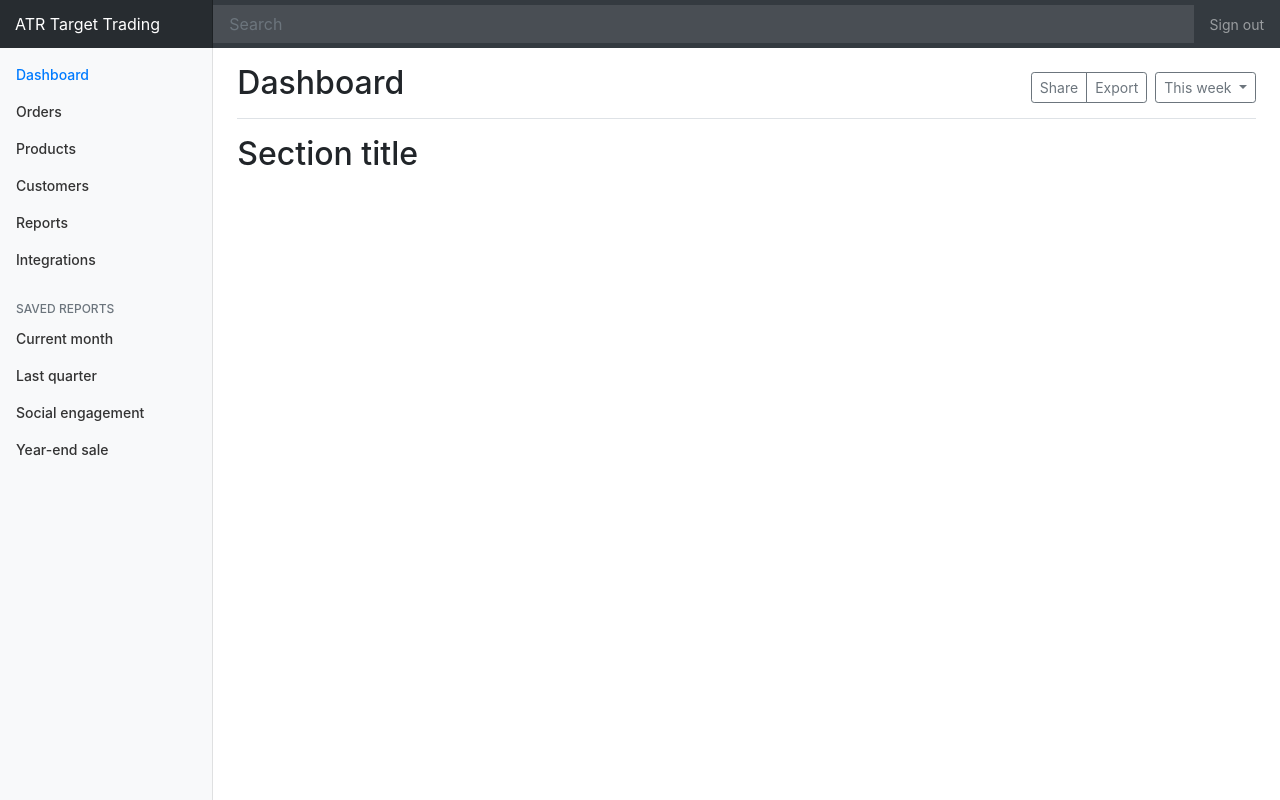
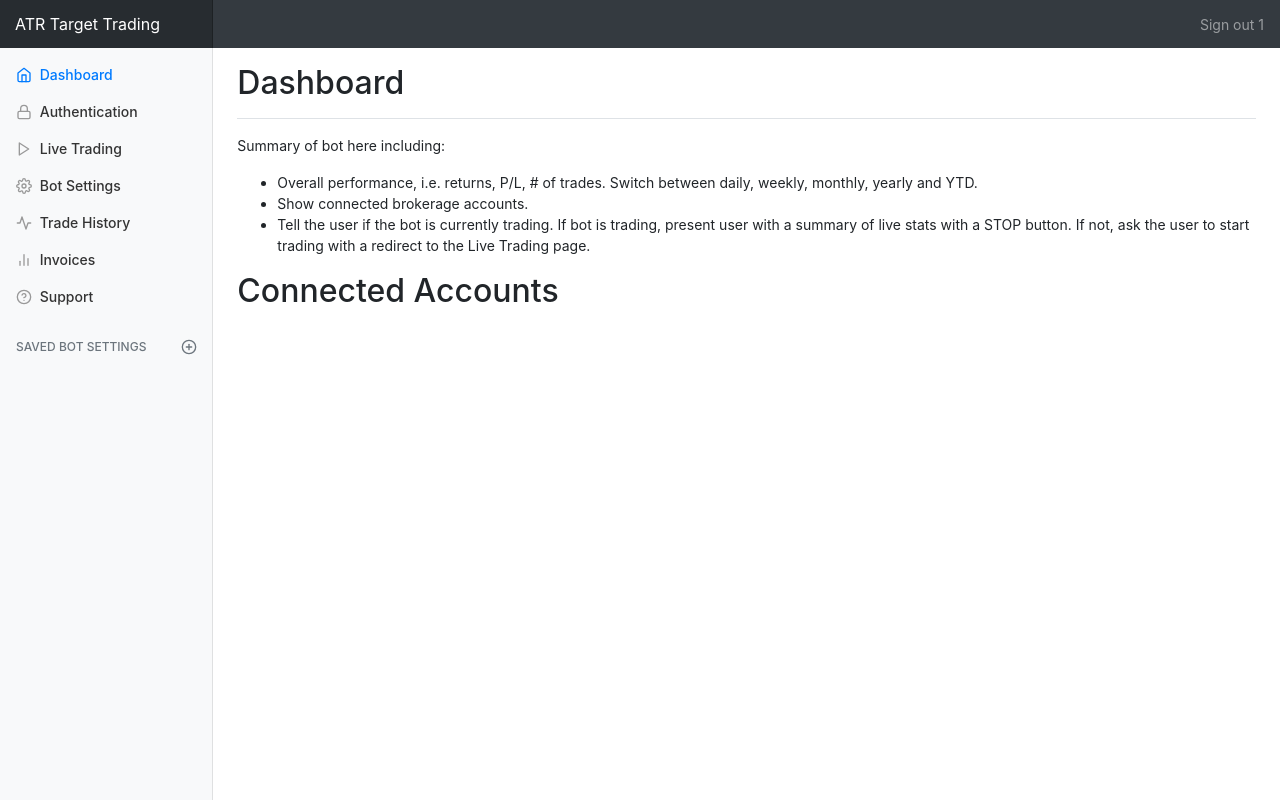
Before and after one commit to brianweber2/atr-target-trading-bot, a Flask app: page / in a window 1280 px wide. Run offline with Flask 2, Linux system fonts and the light colour scheme; the first user in the database is signed in; a database or web service that is not in the repository returns one stand-in record (Sample ...); some libraries are stand-ins or nearby versions.

Commit message:
Issues #15, #21, #22, #23, #24, #25, #26, and #27.

```diff
--- a/app.py
+++ b/app.py
@@ -80,7 +80,7 @@ def login():
         created_at=user['created_at']
       )
       login_user(user_obj)
-      flash("You've been logged in!", "success")
+      # flash("You've been logged in!", "success")
       return redirect(url_for('index'))
     flash("Your email or password don't match!", "error")
   return render_template('login.html', form=form)
@@ -91,6 +91,36 @@ def logout():
   logout_user()
   flash("You've been logged out!", "success")
   return redirect(url_for('login'))
+
+@app.route('/authentication')
+@login_required
+def authentication():
+  return render_template('dashboard_auth.html', user=current_user)
+
+@app.route('/live_trading')
+@login_required
+def live_trading():
+  return render_template('dashboard_live_trading.html', user=current_user)
+
+@app.route('/bot_settings')
+@login_required
+def bot_settings():
+  return render_template('dashboard_bot_settings.html', user=current_user)
+
+@app.route('/trade_history')
+@login_required
+def trade_history():
+  return render_template('dashboard_trade_history.html', user=current_user)
+
+@app.route('/invoices')
+@login_required
+def invoices():
+  return render_template('dashboard_invoices.html', user=current_user)
+
+@app.route('/support')
+@login_required
+def support():
+  return render_template('dashboard_support.html', user=current_user)
 
 @app.route('/tda_auth')
 @login_required
--- a/templates/dashboard_base.html
+++ b/templates/dashboard_base.html
@@ -29,10 +29,10 @@
 
     <nav class="navbar navbar-dark sticky-top bg-dark flex-md-nowrap p-0">
       <a class="navbar-brand col-sm-3 col-md-2 mr-0" href="{{ url_for('index') }}">ATR Target Trading</a>
-      <input class="form-control form-control-dark w-100" type="text" placeholder="Search" aria-label="Search">
+      {# <input class="form-control form-control-dark w-100" type="text" placeholder="Search" aria-label="Search"> #}
       <ul class="navbar-nav px-3">
         <li class="nav-item text-nowrap">
-          <a class="nav-link" href="{{ url_for('logout') }}">Sign out</a>
+          <a class="nav-link" href="{{ url_for('logout') }}">Sign out {{ user.username }}</a>
         </li>
       </ul>
     </nav>
@@ -43,50 +43,56 @@
           <div class="sidebar-sticky">
             <ul class="nav flex-column">
               <li class="nav-item">
-                <a class="nav-link active" href="{{ url_for('index') }}">
+                <a class="nav-link {% if request.path == '/' %}active{% endif %}" href="{{ url_for('index') }}">
                   <span data-feather="home"></span>
                   Dashboard <span class="sr-only">(current)</span>
                 </a>
               </li>
               <li class="nav-item">
-                <a class="nav-link" href="#">
-                  <span data-feather="file"></span>
-                  Orders
+                <a class="nav-link {% if request.path == '/authentication' %}active{% endif %}" href="{{ url_for('authentication') }}">
+                  <span data-feather="lock"></span>
+                  Authentication
                 </a>
               </li>
               <li class="nav-item">
-                <a class="nav-link" href="#">
-                  <span data-feather="shopping-cart"></span>
-                  Products
+                <a class="nav-link {% if request.path == '/live_trading' %}active{% endif %}" href="{{ url_for('live_trading') }}">
+                  <span data-feather="play"></span>
+                  Live Trading
                 </a>
               </li>
               <li class="nav-item">
-                <a class="nav-link" href="#">
-                  <span data-feather="users"></span>
-                  Customers
+                <a class="nav-link {% if request.path == '/bot_settings' %}active{% endif %}" href="{{ url_for('bot_settings') }}">
+                  <span data-feather="settings"></span>
+                  Bot Settings
                 </a>
               </li>
               <li class="nav-item">
-                <a class="nav-link" href="#">
-                  <span data-feather="bar-chart-2"></span>
-                  Reports
+                <a class="nav-link {% if request.path == '/trade_history' %}active{% endif %}" href="{{ url_for('trade_history') }}">
+                  <span data-feather="activity"></span>
+                  Trade History
                 </a>
               </li>
               <li class="nav-item">
-                <a class="nav-link" href="#">
-                  <span data-feather="layers"></span>
-                  Integrations
+                <a class="nav-link {% if request.path == '/invoices' %}active{% endif %}" href="{{ url_for('invoices') }}">
+                  <span data-feather="bar-chart-2"></span>
+                  Invoices
+                </a>
+              </li>
+              <li class="nav-item">
+                <a class="nav-link {% if request.path == '/support' %}active{% endif %}" href="{{ url_for('support') }}">
+                  <span data-feather="help-circle"></span>
+                  Support
                 </a>
               </li>
             </ul>
 
             <h6 class="sidebar-heading d-flex justify-content-between align-items-center px-3 mt-4 mb-1 text-muted">
-              <span>Saved reports</span>
+              <span>Saved Bot Settings</span>
               <a class="d-flex align-items-center text-muted" href="#">
                 <span data-feather="plus-circle"></span>
               </a>
             </h6>
-            <ul class="nav flex-column mb-2">
+            {# <ul class="nav flex-column mb-2">
               <li class="nav-item">
                 <a class="nav-link" href="#">
                   <span data-feather="file-text"></span>
--- a/templates/dashboard_home.html
+++ b/templates/dashboard_home.html
@@ -7,17 +7,30 @@
   <div class="d-flex justify-content-between flex-wrap flex-md-nowrap align-items-center pb-2 mb-3 border-bottom">
     <h1 class="h2">Dashboard</h1>
     <div class="btn-toolbar mb-2 mb-md-0">
-      <div class="btn-group mr-2">
+      {# <div class="btn-group mr-2">
         <button class="btn btn-sm btn-outline-secondary">Share</button>
         <button class="btn btn-sm btn-outline-secondary">Export</button>
       </div>
       <button class="btn btn-sm btn-outline-secondary dropdown-toggle">
         <span data-feather="calendar"></span>
         This week
-      </button>
+      </button> #}
     </div>
   </div>
 
-  <h2>Section title</h2>
+  <p>Summary of bot here including:</p>
+  <ul>
+    <li>
+      Overall performance, i.e. returns, P/L, # of trades. Switch between daily, weekly, monthly, yearly and YTD.
+    </li>
+    <li>
+      Show connected brokerage accounts.
+    </li>
+    <li>
+      Tell the user if the bot is currently trading. If bot is trading, present user with a summary of live stats with a STOP button. If not, ask the user to start trading with a redirect to the Live Trading page.
+    </li>
+  </ul>
+
+  <h2>Connected Accounts</h2>
 </main>
 {% endblock %}
```
Also changed, not shown: other parts of templates/dashboard_base.html (+4 -1 lines), pip_requirements.txt (+0 -8 lines), templates/dashboard_auth.html (added, +23 -0 lines), templates/dashboard_bot_settings.html (added, +24 -0 lines), templates/dashboard_invoices.html (added, +23 -0 lines), templates/dashboard_live_trading.html (added, +18 -0 lines), templates/dashboard_support.html (added, +23 -0 lines), templates/dashboard_trade_history.html (added, +24 -0 lines).
